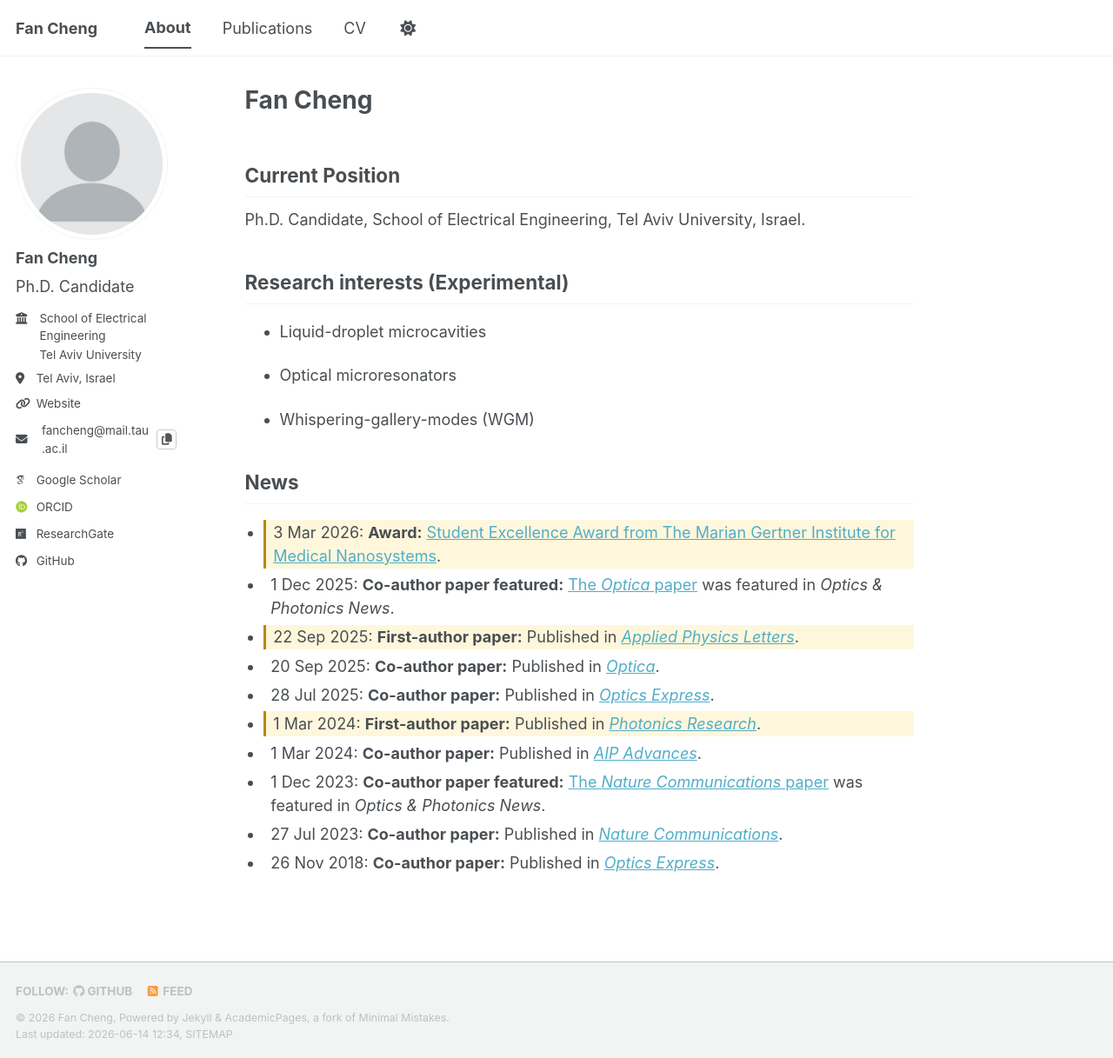
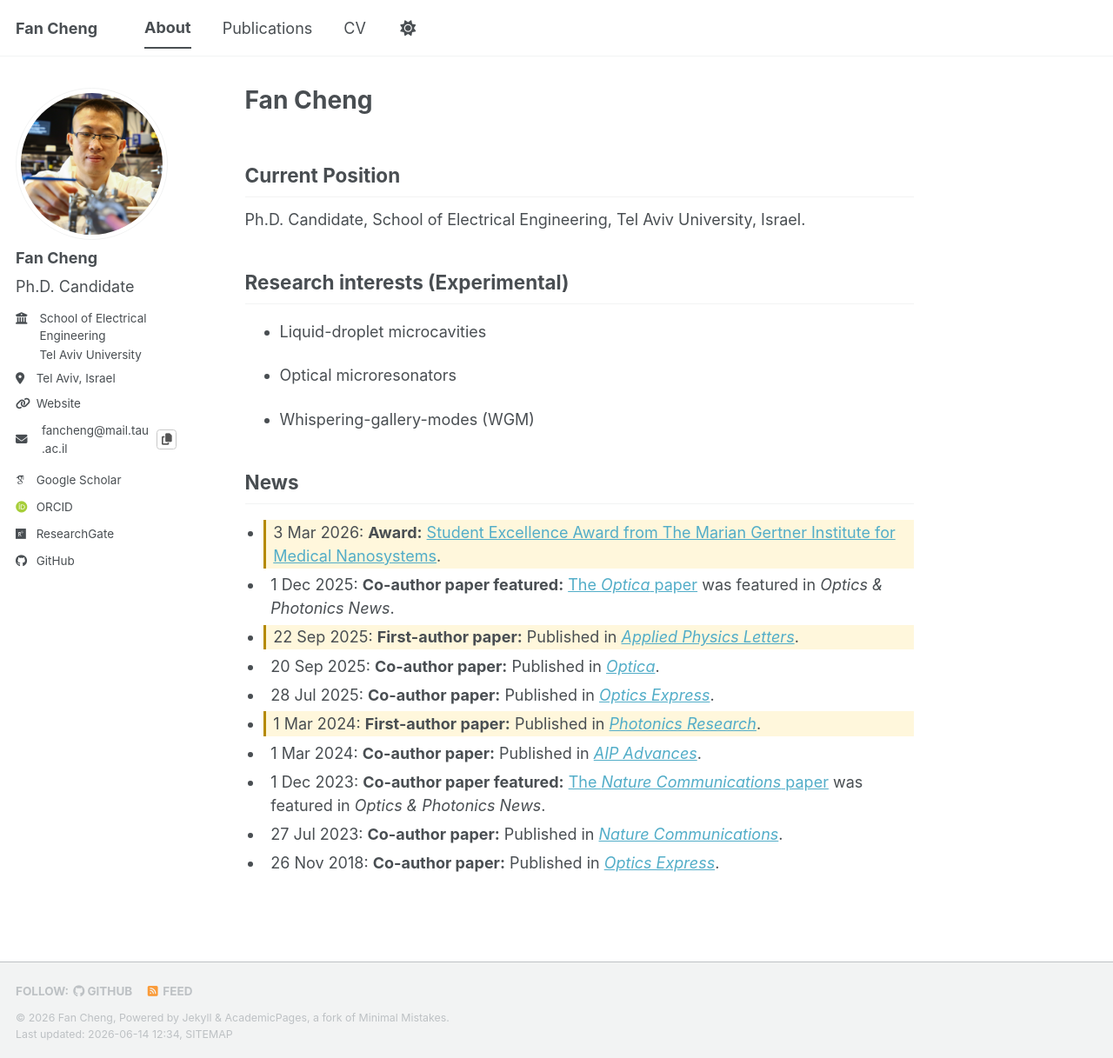
Before and after one commit to FanCheng5640/fancheng5640.github.io, a Jekyll site: the page built from _pages/about.md, in a window 1280 px wide and 1217 px high. Shown: the whole window at 87% size. Built offline with Jekyll 4.4.1, drawn with Linux system fonts in a browser that asks for light colours; some web fonts are replaced; a script bundle is joined from its source files by our own code; library files that are not in the unit come from our copies.

Commit message:
Publish profile photo

```diff
--- a/_includes/author-profile.html
+++ b/_includes/author-profile.html
@@ -3,15 +3,11 @@
 {% if page.author and site.data.authors[page.author] %}
   {% assign author = site.data.authors[page.author] %}{% else %}{% assign author = site.author %}
 {% endif %}
-{% assign local_avatar_path = "/本地个人照片/fan-cheng-photo.png" %}
-{% assign local_avatar_file = site.static_files | where: "path", local_avatar_path | first %}
 
 <div itemscope itemtype="http://schema.org/Person">
 
   <div class="author__avatar">
-    {% if jekyll.environment == "development" and local_avatar_file %}
-      <img src="{{ local_avatar_path | relative_url }}" class="author__avatar" alt="{{ author.name }}" fetchpriority="high" />
-    {% elsif author.avatar contains "://" %}
+    {% if author.avatar contains "://" %}
     	<img src="{{ author.avatar }}" alt="{{ author.name }}"  fetchpriority="high" />
     {% else %}
     	<img src="{{ author.avatar | prepend: "/images/" | prepend: base_path }}" class="author__avatar" alt="{{ author.name }}"  fetchpriority="high" />
```
Also changed, not shown: images/profile.png.
